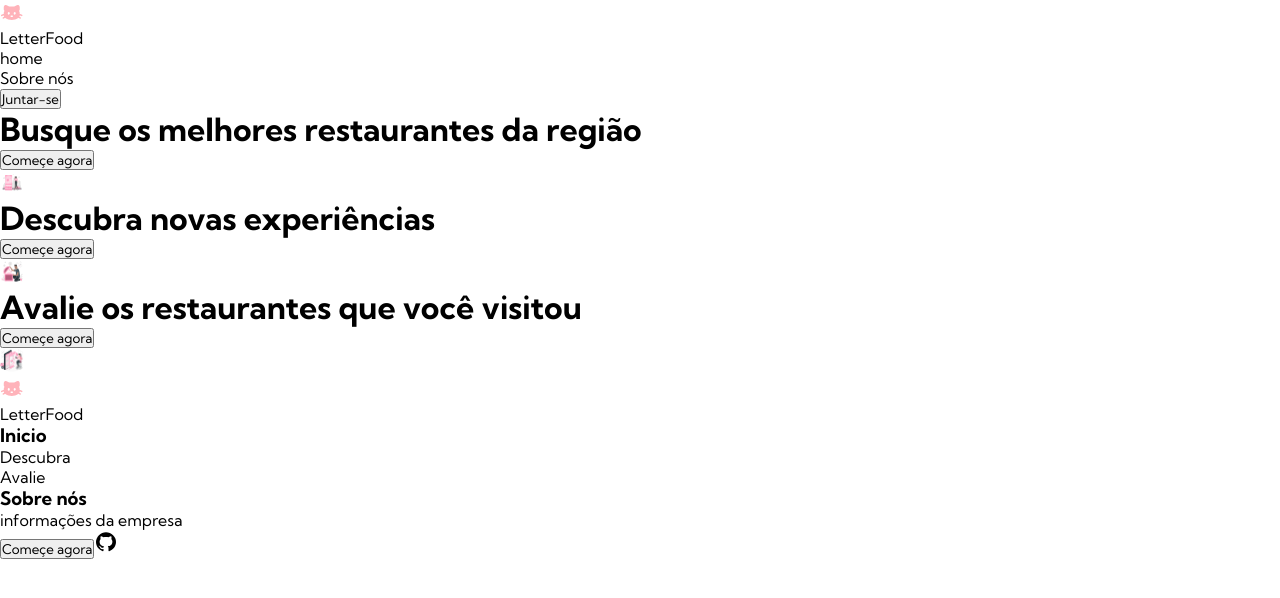
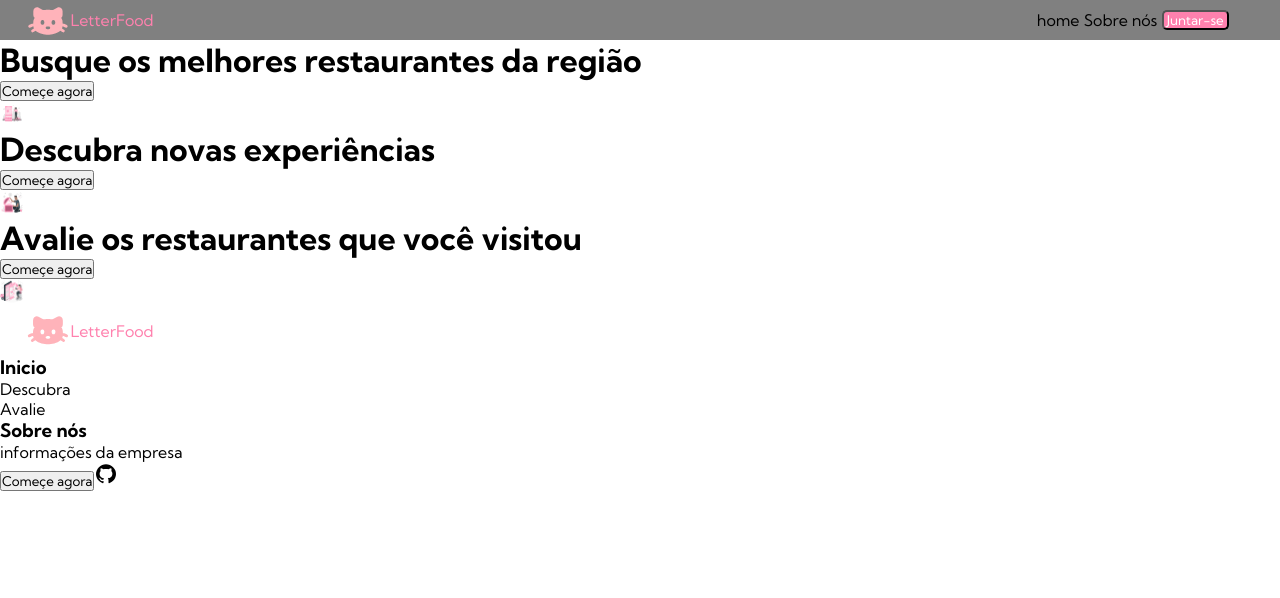
Before and after one commit to S5-2024/angular_letterfood, an Angular app: page / in a window 1280 px wide. Shown: the top 598 px of the page. Built offline with nearby package versions, Linux system fonts and the light colour scheme.

Commit message:
Starting Css Landing page

```diff
--- a/src/app/pages/landing-page/landing-page.component.css
+++ b/src/app/pages/landing-page/landing-page.component.css
@@ -0,0 +1,40 @@
+header{
+    display: flex;
+    flex-direction: row;
+    justify-content: space-between;
+    height: 5vh;
+    background-color: grey;
+}
+
+.lfd_logo{
+    display: flex;
+    flex-direction: row;
+    align-items: center;
+    margin-left: 2%;
+    width: 10%;
+
+    .mat-icon{
+        height: 110%;
+        width: 100%
+    }
+
+    p{
+        color: var(--rosa6);
+    }
+}
+
+.navi_links{
+    display : flex;
+    flex-direction: row;
+    justify-content: space-between;
+    width: 15%;
+    align-items: center;
+    margin-right: 4%;
+
+    .sign_up_button{
+        width: 35%;
+        border-radius: 5px;
+        color: white;
+        background-color: var(--rosa6);
+    }
+}
--- a/src/app/pages/landing-page/landing-page.component.html
+++ b/src/app/pages/landing-page/landing-page.component.html
@@ -1,10 +1,10 @@
-<div class="Landing_page_container">
+
     <header>
         <div class="lfd_logo">
             <mat-icon svgIcon="solar--cat-bold" aria-label="LetterFood logo" />
             <p>LetterFood</p>
         </div>
-        <div class="navigation_links">
+        <div class="navi_links">
             <p>home</p>
             <p>Sobre nós</p>
             <button class="sign_up_button">Juntar-se</button>
@@ -70,4 +70,3 @@
         <button class="sign_up_button">Começe agora</button>
         <mat-icon svgIcon="github-icon" aria-label="GitHub logo" />
     </footer>
-</div>
```
